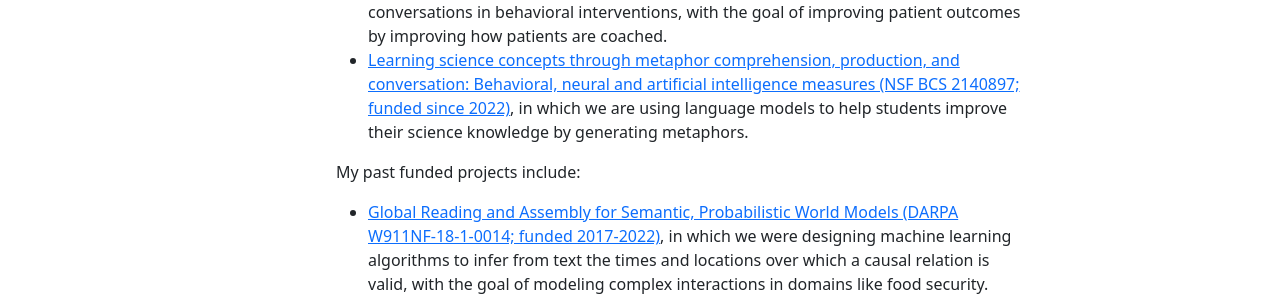
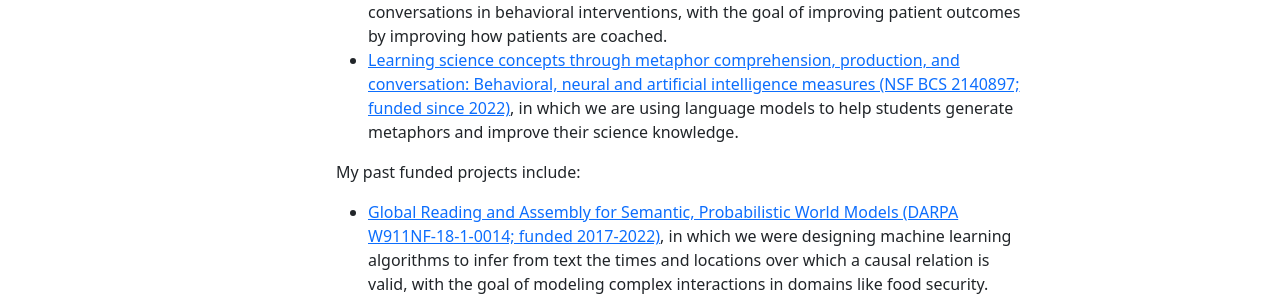
Before and after one commit to bethard/bethard.github.io, a Jekyll site: the page built from index.md, in a window 1280 px wide. Shown: the part 800-1096 px from the top of the page. Built offline with Jekyll 4.4.1, drawn with Linux system fonts in a browser that asks for light colours.

Commit message:
better description of metaphor project

```diff
--- a/index.md
+++ b/index.md
@@ -22,7 +22,7 @@
 * [Extended Methods and Software Development for Health NLP (NIH NIGMS R01GM114355; funded since 2016)](https://reporter.nih.gov/project-details/10209178), in which we are designing machine learning algorithms that leverage large collections of text to improve information extraction tasks such as mapping text to ontologies and discovering links between health events.
 * [A Data Science Platform and Mechanisms for Its Sustainability (NSF SMA RIDIR 1831551; funded since 2018)](https://www.nsf.gov/awardsearch/showAward?AWD_ID=1831551), in which we are designing information extraction algorithms to make it easier to search environmental impact statements.
 * [Using Natural Language Processing to Determine Predictors of Healthy Diet and Physical Activity Behavior Change in Ovarian Cancer Survivors (NIH NCI R21CA256680; funded since 2021)](https://reporter.nih.gov/project-details/10510666), in which we are designing machine-learning algorithms to analyze conversations in behavioral interventions, with the goal of improving patient outcomes by improving how patients are coached.
-* [Learning science concepts through metaphor comprehension, production, and conversation: Behavioral, neural and artificial intelligence measures (NSF BCS 2140897; funded since 2022)](https://www.nsf.gov/awardsearch/showAward?AWD_ID=2140897), in which we are using language models to help students improve their science knowledge by generating metaphors.
+* [Learning science concepts through metaphor comprehension, production, and conversation: Behavioral, neural and artificial intelligence measures (NSF BCS 2140897; funded since 2022)](https://www.nsf.gov/awardsearch/showAward?AWD_ID=2140897), in which we are using language models to help students generate metaphors and improve their science knowledge.
 
 My past funded projects include:
 
```
